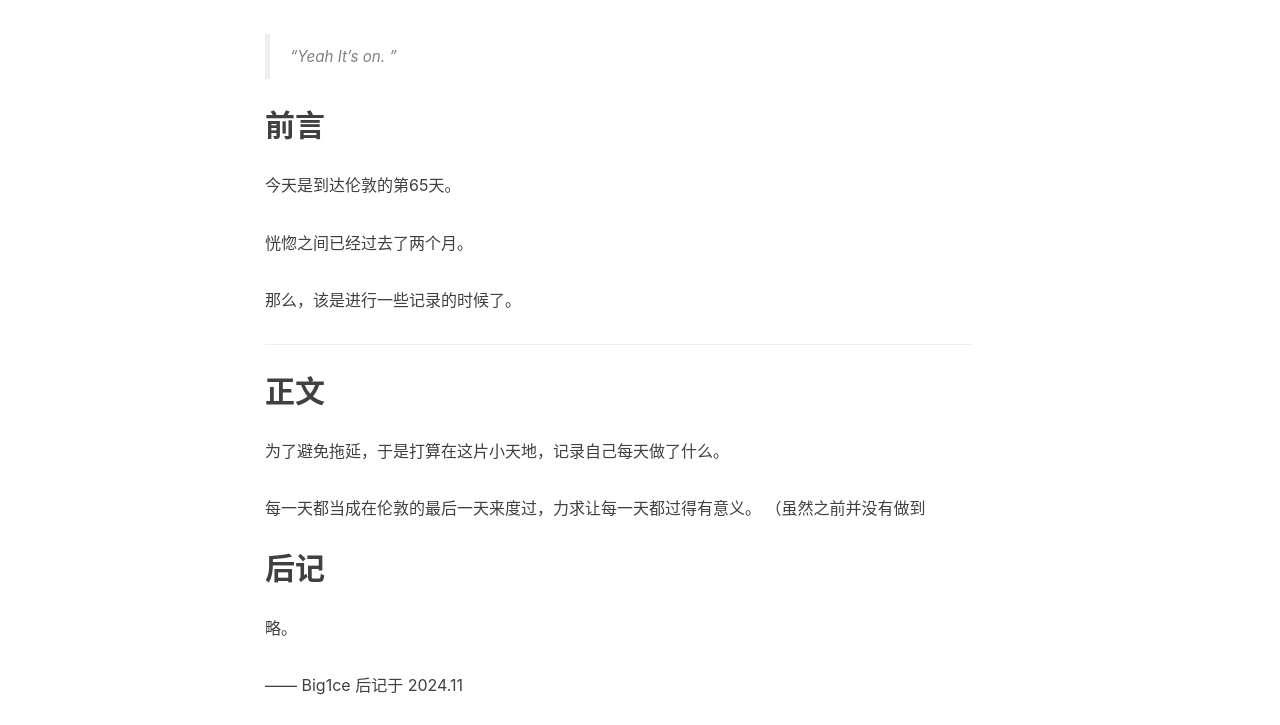
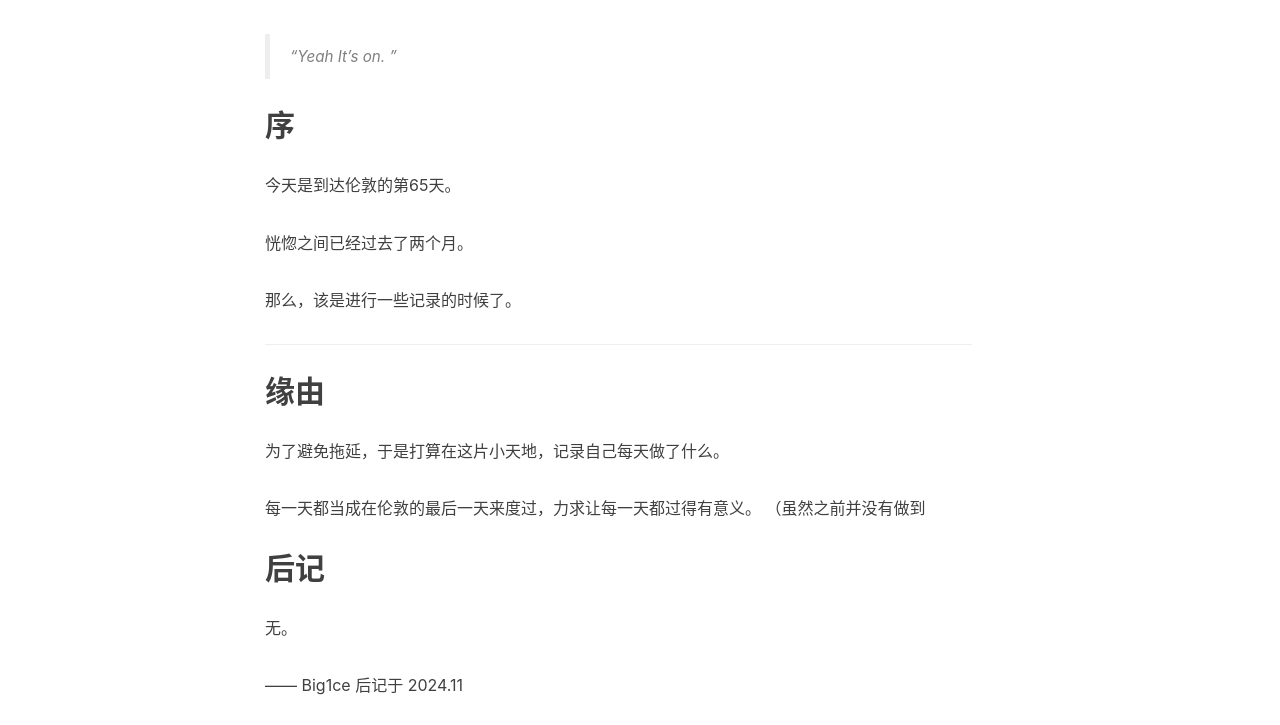
Before and after one commit to Big1ce/Big1ce.github.io, a Jekyll site: the page built from _posts/2024-11-18-hello-world.markdown, in a window 1280 px wide. Shown: the part 529-1254 px from the top of the page. Built offline with Jekyll 4.4.1, drawn with Linux system fonts in a browser that asks for light colours; nearby versions of some CDN libraries; comment, search, counter and statistics services are not loaded.

Commit message:
update posts

```diff
--- a/_posts/2021-12-25-good-night.markdown
+++ b/_posts/2021-12-25-good-night.markdown
@@ -15,4 +15,4 @@ tags:
 >
 > 爱你哦♥
 
-![](https://img-blog.csdnimg.cn/img_convert/95e6d5f99e67377bd5614807381a1ab2.gif)
+![Tree](https://img-blog.csdnimg.cn/img_convert/95e6d5f99e67377bd5614807381a1ab2.gif)
--- a/_posts/2024-11-18-hello-world.markdown
+++ b/_posts/2024-11-18-hello-world.markdown
@@ -12,7 +12,7 @@ tags:
 > “Yeah It's on. ”
 
 
-## 前言
+## 序
 
 今天是到达伦敦的第65天。
 
@@ -29,7 +29,7 @@ tags:
 <p id = "build"></p>
 ---
 
-## 正文
+## 缘由
 
 为了避免拖延，于是打算在这片小天地，记录自己每天做了什么。
 
@@ -41,6 +41,6 @@ tags:
 
 ## 后记
 
-略。
+无。
 
 —— Big1ce 后记于 2024.11
```
